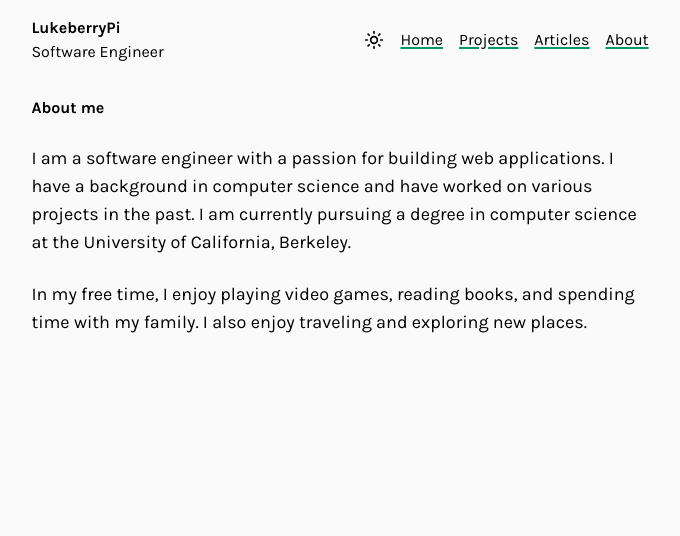
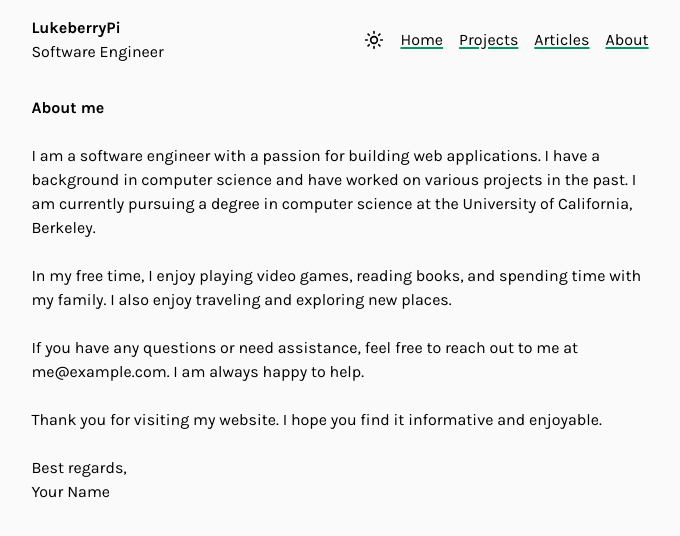
Before and after one commit to joaogabrielfjob/blog, a Next.js app: page /about in a window 1280 px wide. Shown: the top 536 px of the page, without its empty margins (300-980 px from the left). Built offline with nearby package versions, Linux system fonts and the light colour scheme.

Commit message:
placehodler about

```diff
--- a/src/app/about/page.tsx
+++ b/src/app/about/page.tsx
@@ -2,15 +2,29 @@ export default function AboutPage() {
   return (
     <div className="flex flex-col gap-6">
       <h1 className="font-bold">About me</h1>
-      <p className="text-lg">
+      <p>
         I am a software engineer with a passion for building web applications.
         I have a background in computer science and have worked on various
         projects in the past. I am currently pursuing a degree in computer
         science at the University of California, Berkeley.
       </p>
-      <p className="text-lg">
+      <p>
         In my free time, I enjoy playing video games, reading books, and spending
         time with my family. I also enjoy traveling and exploring new places.
+      </p>
+      <p>
+        If you have any questions or need assistance, feel free to reach out to
+        me at <a href="mailto:me@example.com">me@example.com</a>. I am always
+        happy to help.
+      </p>
+      <p>
+        Thank you for visiting my website. I hope you find it informative and
+        enjoyable.
+      </p>
+      <p>
+        Best regards,
+        <br />
+        Your Name
       </p>
     </div>
   );
```
